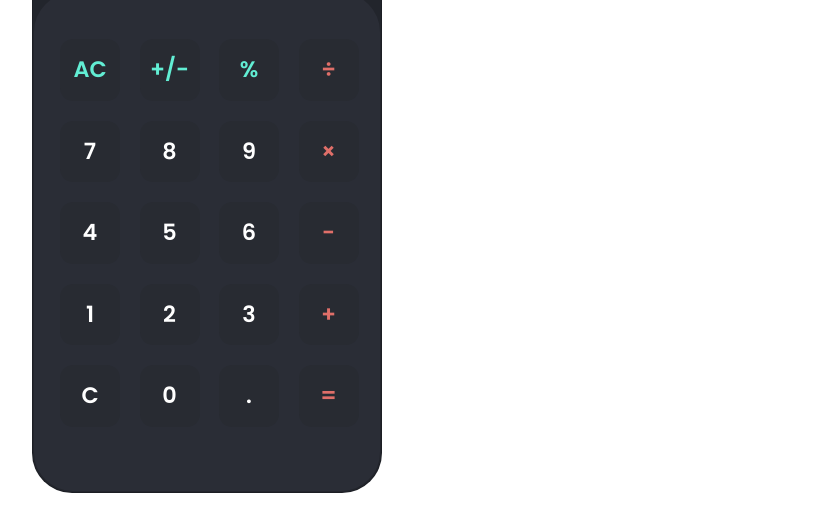
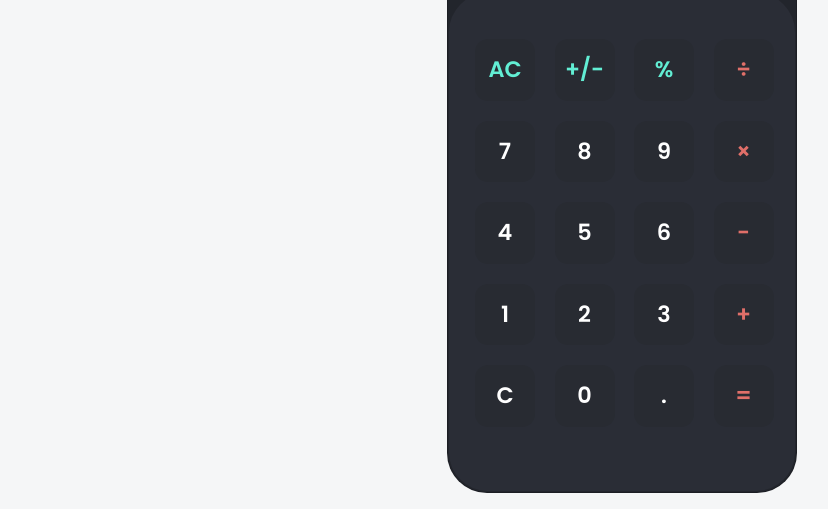
Before and after one commit to asrofilfachrulr/calculator-app, a plain HTML site: page index.html in a window 1280 px wide. Shown: the part 291-800 px from the top of the page, without its empty margins (18-846 px from the left). Drawn offline with Linux system fonts and the light colour scheme.

Commit message:
center the app and change bg-color

```diff
--- a/style.css
+++ b/style.css
@@ -4,14 +4,13 @@ body {
     font-family: 'Poppins', sans-serif;
     height: 100%;
     width: 100%;
+    background-color: #f5f6f7;
 }
 
 .container {
-    position: absolute;
     width: 100%;
     height: 100%;
-    padding-top: 50px;
-    padding-inline-start: 50px;
+    padding: 50px 0 0 0;
 }
 
 .app {
@@ -19,7 +18,7 @@ body {
     background-color: #22252c;
     color: white;
     border-radius: 40px;
-    margin: 0;
+    margin: 0 auto;
     width: 350px;
     padding-block-start: 20px;
 }
```
